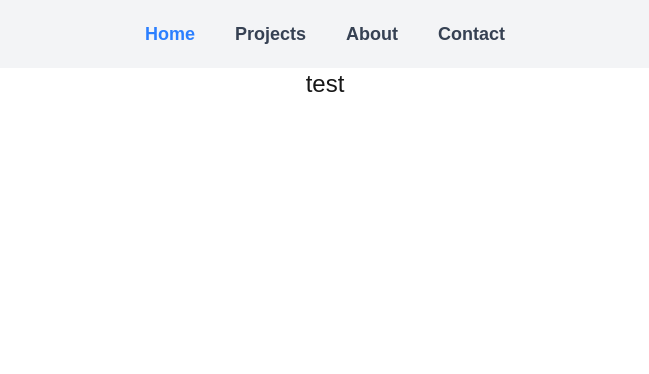
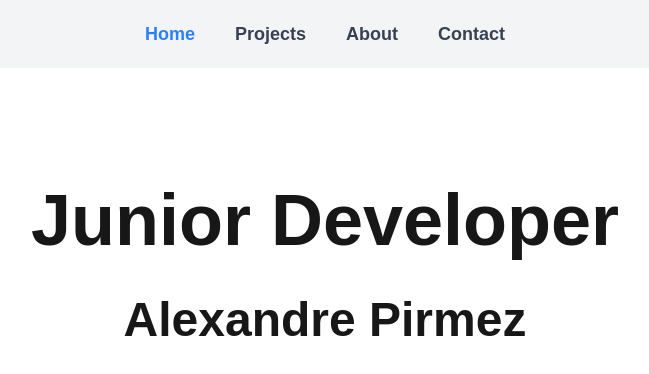
Before and after one commit to Rs-appez/portfolio, a Next.js app: page / in a window 1280 px wide. Shown: the top 374 px of the page, without its empty margins (315-964 px from the left). Built offline with nearby package versions, Linux system fonts and the light colour scheme.

Commit message:
add some text in home

```diff
--- a/src/app/page.tsx
+++ b/src/app/page.tsx
@@ -1,3 +1,8 @@
 export default function Home() {
-  return <p className="text-2xl text-center"> test</p>;
+  return (
+    <main className="flex flex-col items-center p-24">
+      <h1 className="text-7xl font-bold p-5">Junior Developer</h1>
+      <h2 className="text-5xl font-bold p-5">Alexandre Pirmez</h2>
+    </main>
+  );
 }
```
